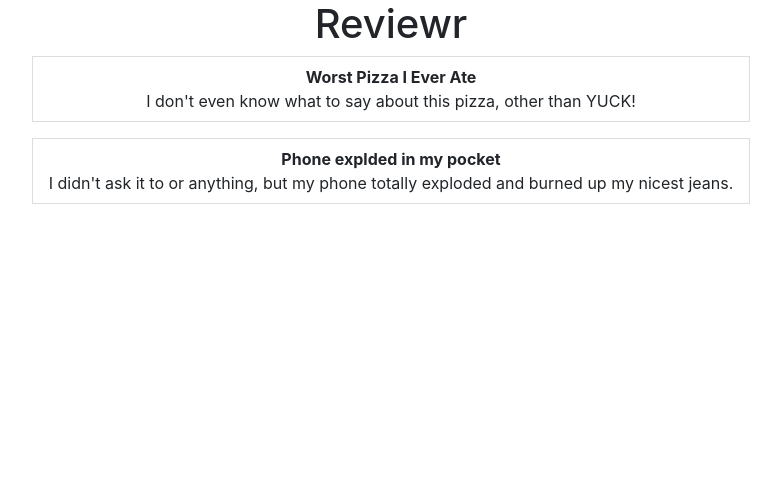
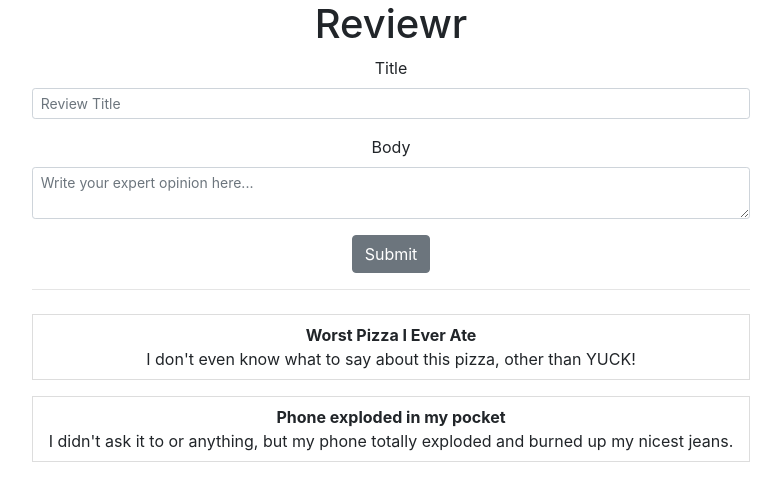
Before and after one commit to gargrave/reviewr, a React app: page / in a window 1280 px wide. Shown: the top 490 px of the page, without its empty margins (249-1030 px from the left). Built offline with nearby package versions, Linux system fonts and the light colour scheme.

Commit message:
Basic Review form submission process

```diff
--- a/src/App.tsx
+++ b/src/App.tsx
@@ -1,22 +1,16 @@
 import * as React from 'react';
 
-import mockReviews from './api/mocks/reviews.mocks';
-
-import ReviewList from './app/reviews/components/ReviewList/ReviewList';
+import ReviewListPage from './app/reviews/ReviewListPage/ReviewListPage';
 
 import styles from './App.module.scss';
 
-class App extends React.Component {
-  render() {
-    return (
+const App: React.SFC = () => (
   <div className={styles.app}>
     <h1>Reviewr</h1>
     <main className={styles.main}>
-          <ReviewList reviews={mockReviews} />
+      <ReviewListPage />
     </main>
   </div>
 );
-  }
-}
 
 export default App;
--- a/src/api/mocks/reviews.mocks.ts
+++ b/src/api/mocks/reviews.mocks.ts
@@ -6,7 +6,7 @@ const mocks: Review[] = [
   {
     body:
       "I didn't ask it to or anything, but my phone totally exploded and burned up my nicest jeans.",
-    title: 'Phone explded in my pocket',
+    title: 'Phone exploded in my pocket',
   },
 ];
 
--- /dev/null
+++ b/src/app/reviews/ReviewListPage/ReviewListPage.tsx
@@ -0,0 +1,80 @@
+import * as React from 'react';
+
+import mockReviews from 'api/mocks/reviews.mocks';
+
+import ReviewForm from '../components/ReviewForm/ReviewForm';
+import ReviewList from '../components/ReviewList/ReviewList';
+
+const newReview = (body: string = '', title: string = ''): Review => ({
+  body,
+  title,
+});
+
+type Props = {};
+
+type State = {
+  errors: Review;
+  review: Review;
+  reviews: Review[];
+};
+
+class ReviewListPage extends React.Component<Props, State> {
+  state = {
+    errors: newReview(),
+    review: newReview(),
+    reviews: [...mockReviews],
+  };
+
+  handleInputChange = (event: React.ChangeEvent<HTMLInputElement>) => {
+    const key = event.target.name;
+    if (key in this.state.review) {
+      const value = event.target.value;
+      this.setState(({ review }) => ({
+        review: { ...review, [key]: value },
+      }));
+    }
+  };
+
+  handleSubmitReview = (event: React.FormEvent<HTMLFormElement>) => {
+    event.preventDefault();
+    const { review } = this.state;
+    const errors = newReview();
+
+    if (!review.title) {
+      errors.title = 'This field is required';
+    }
+    if (!review.body) {
+      errors.body = 'This field is required';
+    }
+
+    if (errors.body || errors.title) {
+      this.setState({ errors });
+    } else {
+      this.setState(({ reviews }) => ({
+        errors: newReview(),
+        review: newReview(),
+        reviews: [newReview(review.body, review.title)].concat(reviews),
+      }));
+    }
+  };
+
+  render() {
+    const { errors, review, reviews } = this.state;
+
+    return (
+      <div>
+        <ReviewForm
+          errors={errors}
+          onInputChange={this.handleInputChange}
+          onSubmit={this.handleSubmitReview}
+          review={review}
+        />
+        <hr />
+
+        <ReviewList reviews={reviews} />
+      </div>
+    );
+  }
+}
+
+export default ReviewListPage;
--- /dev/null
+++ b/src/app/reviews/components/ReviewForm/ReviewForm.tsx
@@ -0,0 +1,57 @@
+import * as React from 'react';
+import {
+  Button,
+  Form,
+  FormFeedback,
+  FormGroup,
+  Input,
+  Label,
+} from 'reactstrap';
+
+type Props = {
+  errors: Review;
+  onInputChange: (event: React.ChangeEvent<HTMLInputElement>) => void;
+  onSubmit: (event: React.FormEvent<HTMLFormElement>) => void;
+  review: Review;
+};
+
+const ReviewForm: React.SFC<Props> = ({
+  errors,
+  onInputChange,
+  onSubmit,
+  review,
+}: Props) => (
+  <Form onSubmit={onSubmit}>
+    <FormGroup>
+      <Label for="title">Title</Label>
+      <Input
+        bsSize="sm"
+        name="title"
+        onChange={onInputChange}
+        placeholder="Review Title"
+        type="text"
+        invalid={!!errors.title}
+        value={review.title}
+      />
+      <FormFeedback>{errors.title}</FormFeedback>
+    </FormGroup>
+
+    <FormGroup>
+      <Label for="body">Body</Label>
+      <Input
+        bsSize="sm"
+        name="body"
+        onChange={onInputChange}
+        placeholder="Write your expert opinion here..."
+        type="textarea"
+        invalid={!!errors.body}
+        value={review.body}
+      />
+      <FormFeedback>{errors.body}</FormFeedback>
+    </FormGroup>
+
+    <Button type="submit">Submit</Button>
+  </Form>
+);
+
+export default ReviewForm;
--- /dev/null
+++ b/src/app/reviews/components/ReviewList/ReviewList.module.scss
@@ -0,0 +1,3 @@
+.reviewList {
+  margin-top: 24px;
+}
--- a/src/app/reviews/components/ReviewList/ReviewList.tsx
+++ b/src/app/reviews/components/ReviewList/ReviewList.tsx
@@ -1,13 +1,15 @@
 import * as React from 'react';
 
 import Review from '../Review/Review';
+
+import styles from './ReviewList.module.scss';
 
 type Props = {
   reviews: Review[];
 };
 
 const ReviewList: React.SFC<Props> = ({ reviews }: Props) => (
-  <div>
+  <div className={styles.reviewList}>
     {reviews.map((review, i) => (
       <Review key={i} review={review} />
     ))}
```
Lines whose indentation alone changed are shown as unchanged.
